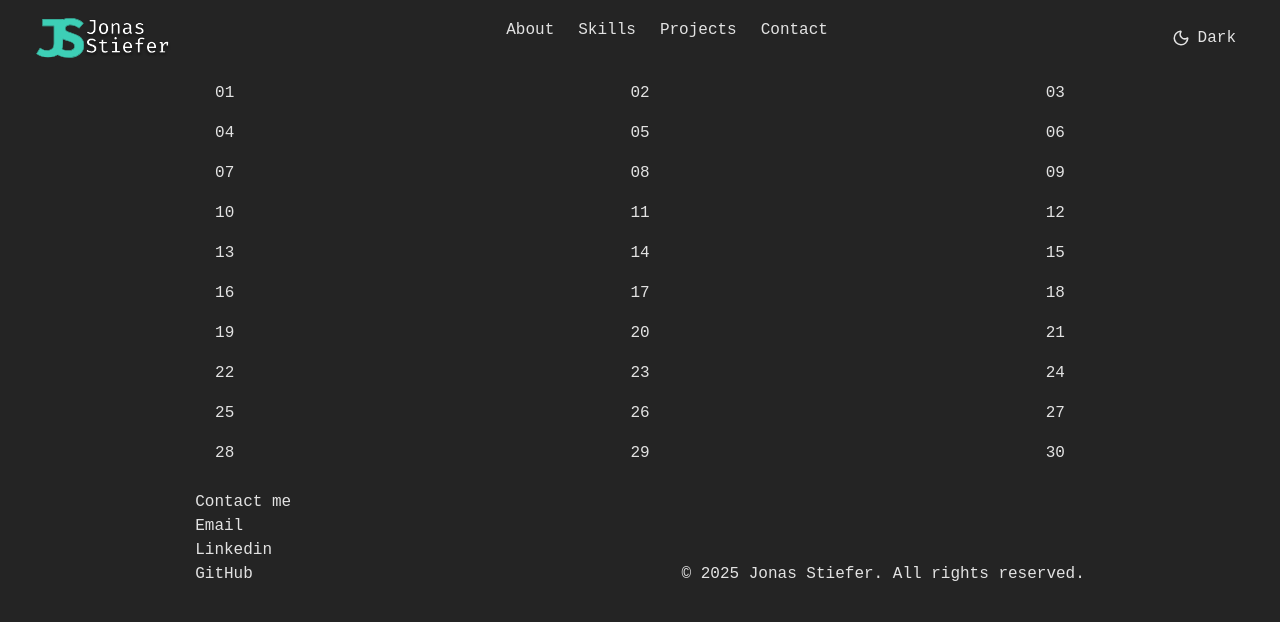
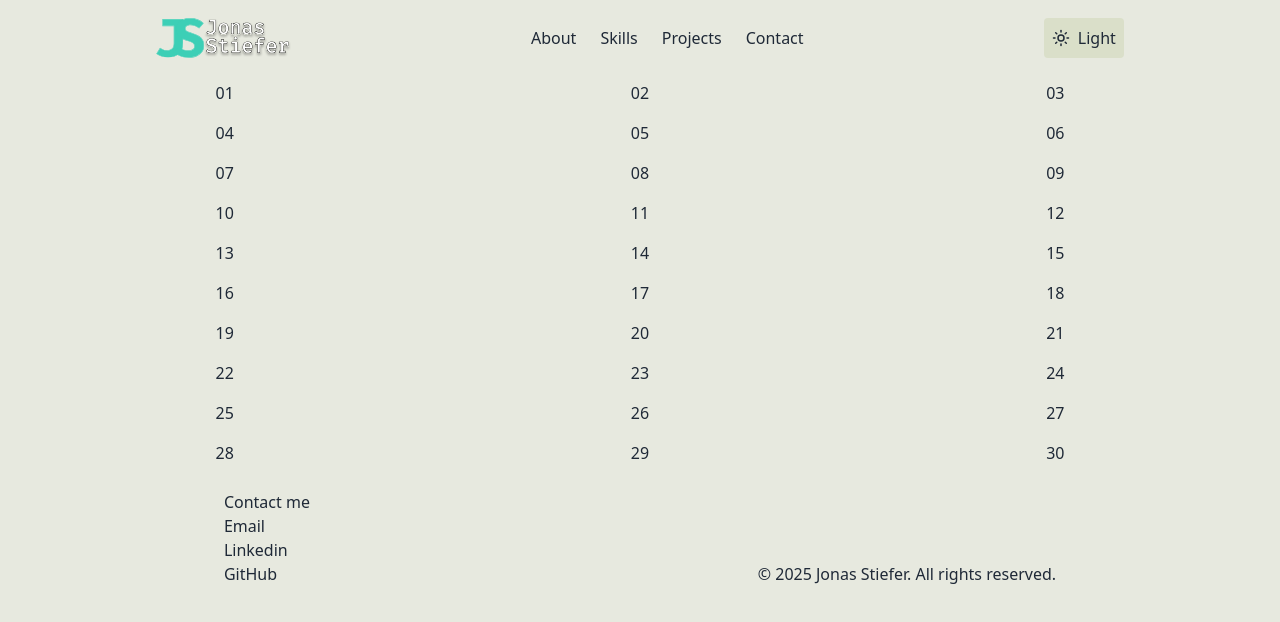
Before and after one commit to Jonas2134/React-Portfolio, a React (Vite) app: page / in a window 1280 px wide. Shown: the top 622 px of the page. Built offline with nearby package versions, Linux system fonts and the light colour scheme; a web font is replaced by a local one.

Commit message:
change bg-color

```diff
--- a/src/App.tsx
+++ b/src/App.tsx
@@ -5,7 +5,7 @@ import "./App.css";
 
 function App() {
   return (
-    <>
+    <div className="bg-bg text-text h-full">
       <Header />
       <main className="main-content inline-grid grid-cols-3 gap-4 text-center">
         <span>01</span>
@@ -40,7 +40,7 @@ function App() {
         <span>30</span>
       </main>
       <Footer />
-    </>
+    </div>
   );
 }
 
--- a/src/components/Header.tsx
+++ b/src/components/Header.tsx
@@ -5,7 +5,7 @@ import "../css/Header.css";
 
 function Header() {
   return (
-    <header className="header flex justify-between">
+    <header className="header flex justify-around items-center">
       <Logo className="h-10" />
       <nav className="flex gap-6">
         <a href="#about">About</a>
--- a/src/index.css
+++ b/src/index.css
@@ -2,18 +2,34 @@
 
 @custom-variant dark (&:where(.dark, .dark *));
 
-:root {
-  font-family: 'Roboto Mono', monospace;
-  font-weight: 400;
+@theme {
+  --color-bg: #e7e9df;
+  --color-text: #1f2937;
+  --color-primary: #87acb0;
+  --color-secondary: #dadfc9;
+  --color-accent: #10b981;
+}
 
-  color-scheme: light dark;
-  color: rgba(255, 255, 255, 0.87);
-  background-color: #242424;
+@layer theme {
+  :root {
+    @variant dark {
+      --color-bg: #2f4858;
+      --color-text: #f3f4f6;
+      --color-primary: #bde4e8;
+      --color-secondary: #007688;
+      --color-accent: #059669;
+    }
+  }
 }
 
 body, html {
   margin: 0;
   font-size: 1em;
+  height: 100%;
+}
+
+#root {
+  height: 100%;
 }
 
 h1 {
--- a/src/shared/DarkModeSwitch.tsx
+++ b/src/shared/DarkModeSwitch.tsx
@@ -29,10 +29,19 @@ const DarkModeSwitch = () => {
   return (
     <button
       onClick={() => setTheme(theme === "dark" ? "light" : "dark")}
-      className="p-2 rounded bg-primary text-bg flex items-center gap-2"
+      className="p-2 rounded bg-secondary text-text flex items-center gap-2"
     >
-      {theme === "dark" ? <Sun size={18} /> : <Moon size={18} />}
-      <span>{theme === "dark" ? "Light" : "Dark"}</span>
+      {theme === "dark" ? (
+        <>
+          <Moon size={18} />
+          <span>Dark</span>
+        </>
+      ) : (
+        <>
+          <Sun size={18} />
+          <span>Light</span>
+        </>
+      )}
     </button>
   );
 };
```
